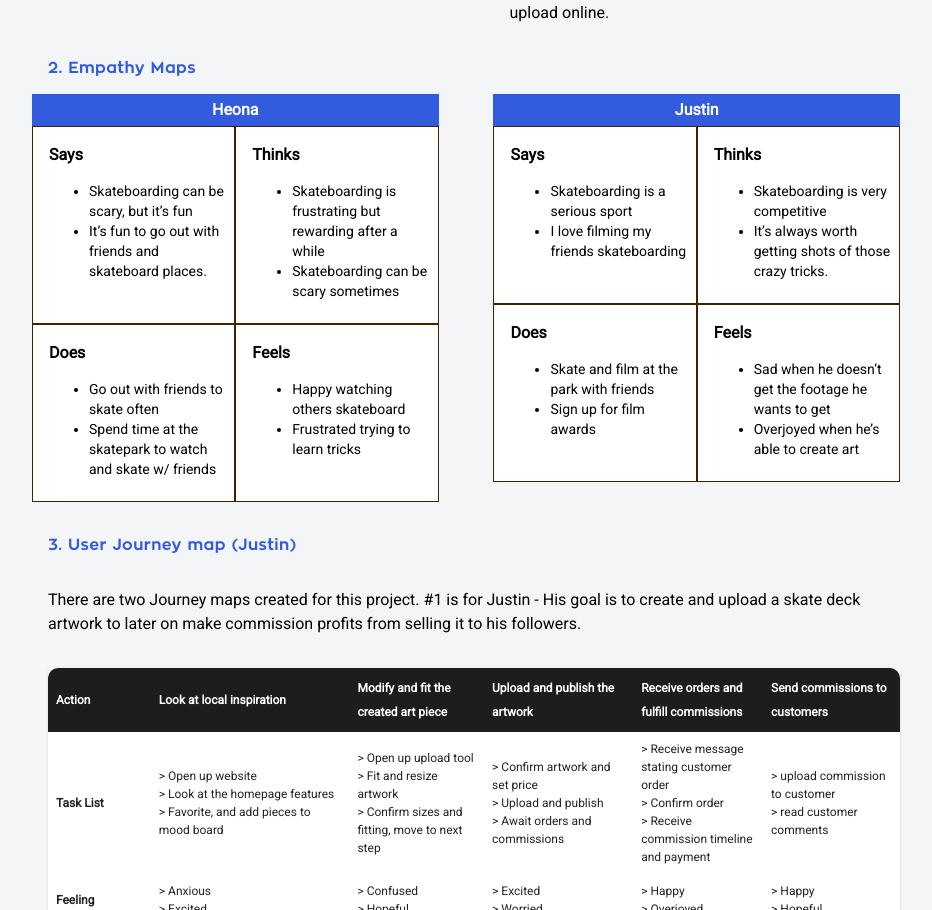
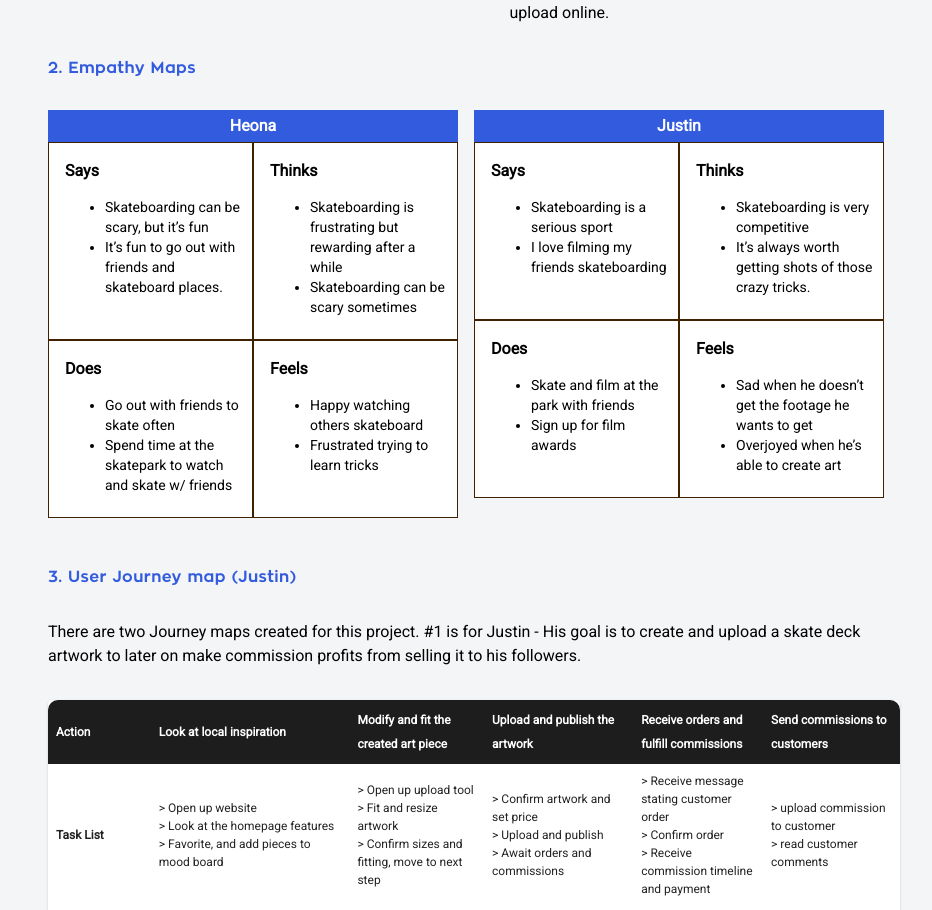
Before and after one commit to Henrik-Hey/moe-als-portfolio, a Next.js app: page /pochui in a window 1280 px wide. Shown: the part 1950-2860 px from the top of the page, without its empty margins (166-1098 px from the left). Built offline with nearby package versions, Linux system fonts and the light colour scheme.

Commit message:
fixed empathy maps

```diff
--- a/pages/pochui.js
+++ b/pages/pochui.js
@@ -238,7 +238,7 @@
             2. Empathy Maps
           </SectionSubTitle>
           <Grid container>
-            <Grid item xs={12} md={5.5}>
+            <Grid item xs={12} md={6}>
               <Box>
                 <EmpathyMap
                   title="Heona"
@@ -299,8 +299,7 @@
                 />
               </Box>
             </Grid>
-            <Grid item xs={12} md={1} />
-            <Grid item xs={12} md={5.5}>
+            <Grid item xs={12} md={6}>
               <Box>
                 <EmpathyMap
                   title="Justin"
@@ -1213,6 +1212,7 @@
 
 const EmpathyMap = ({ title, square1, square2, square3, square4 }) => {
   return (
+    <Box m={2}>
       <Grid container spacing={2}>
         <Grid
           item
@@ -1247,6 +1247,7 @@
           {square4}
         </StyledGridSquare>
       </Grid>
+    </Box>
   );
 };
 
--- a/pages/shiba.js
+++ b/pages/shiba.js
@@ -227,7 +227,7 @@
             2. Empathy Maps
           </SectionSubTitle>
           <Grid container>
-            <Grid item xs={12} md={5.5}>
+            <Grid item xs={12} md={6}>
               <Box>
                 <EmpathyMap
                   title="Kendrick"
@@ -280,8 +280,7 @@
                 />
               </Box>
             </Grid>
-            <Grid item xs={12} md={1} />
-            <Grid item xs={12} md={5.5}>
+            <Grid item xs={12} md={6}>
               <Box>
                 <EmpathyMap
                   title="Syra Rye"
```
Lines whose indentation alone changed are shown as unchanged.
